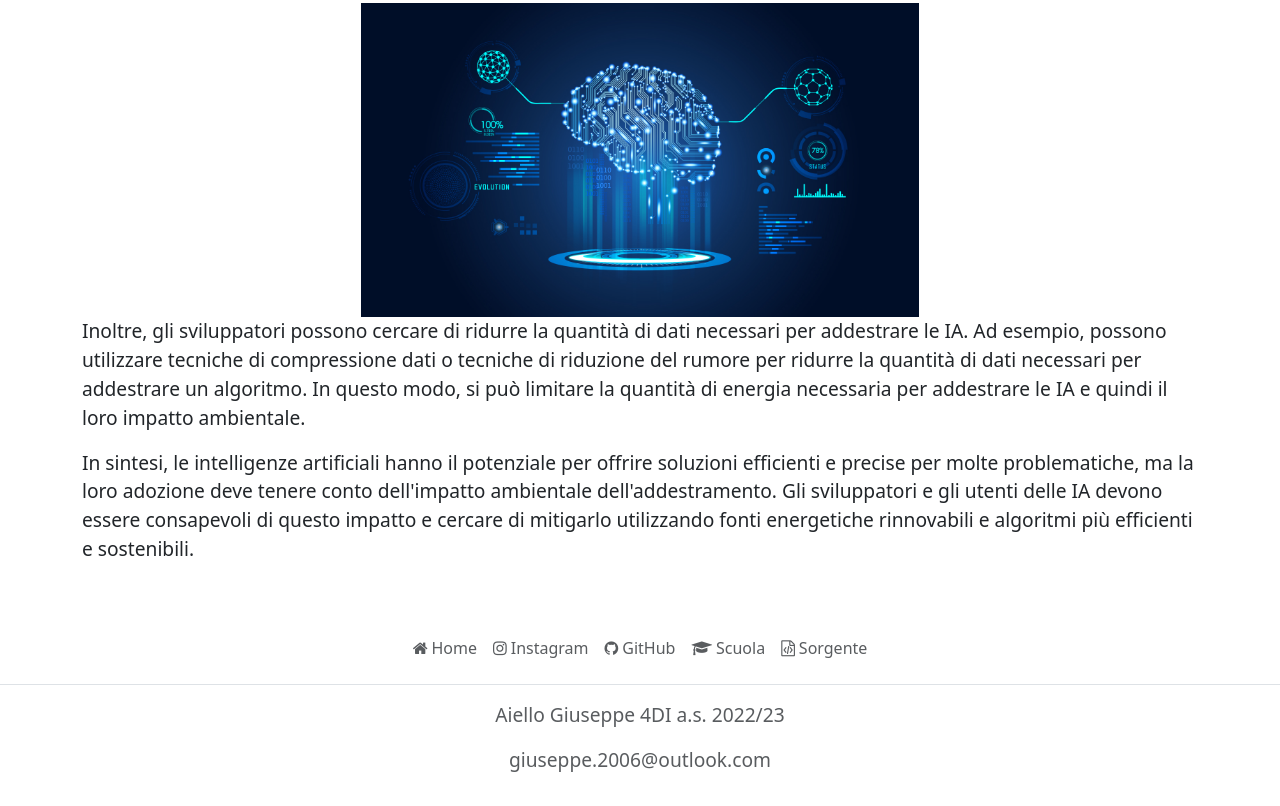
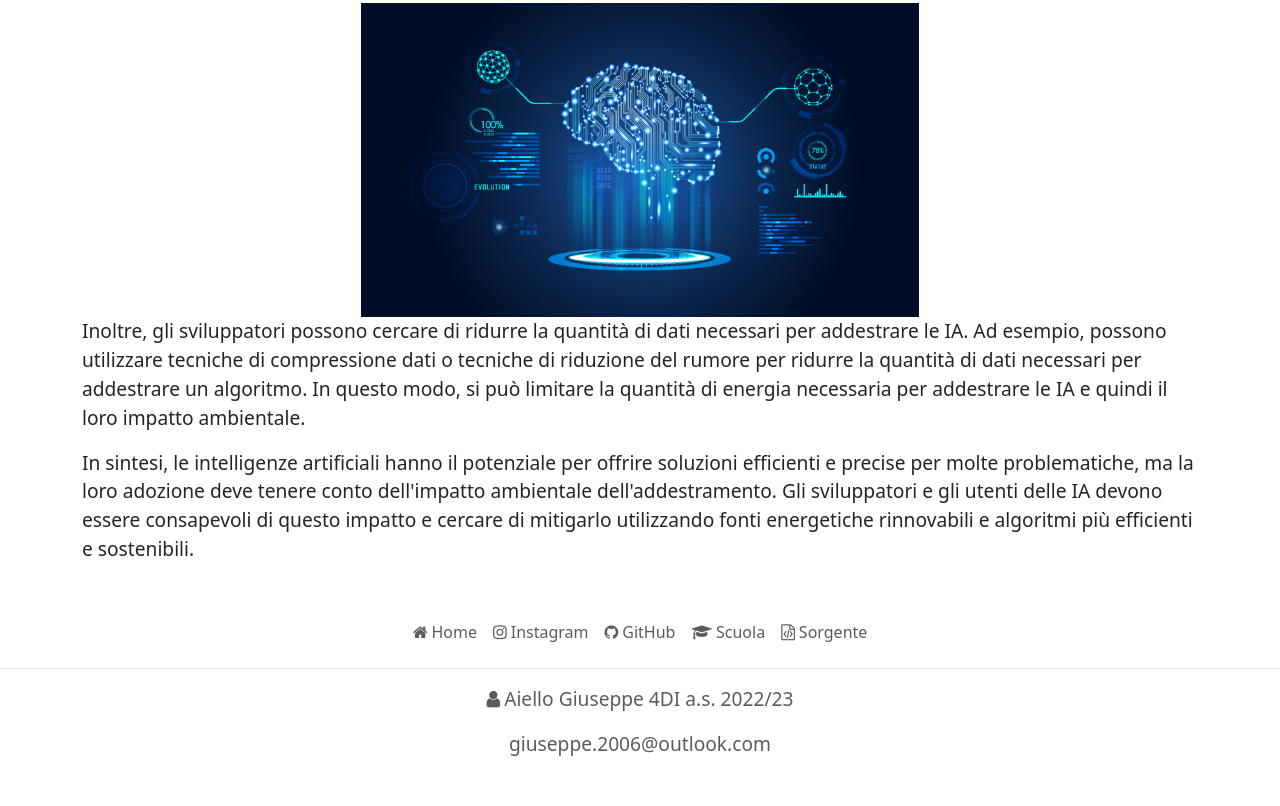
Before and after one commit to Highlander200/EdCivica, a plain HTML site: page IA.html in a window 1280 px wide. Shown: the part 965-1771 px from the top of the page. Drawn offline with nearby package versions, Linux system fonts and the light colour scheme.

Commit message:
fatto a scuola

```diff
--- a/IA.html
+++ b/IA.html
@@ -106,17 +106,29 @@
 
 
 
-    <footer class="py-3 pt-5">
-        <ul class="nav justify-content-center border-bottom pb-3 mb-3">
-            <li class="nav-item"><a href="index.html" class="nav-link px-2 text-body-secondary"><i class="fa fa-home me-1" aria-hidden="true"></i></i>Home</a></li>
-            <li class="nav-item"><a href="https://www.instagram.com/_giuseppe.aiello_/" class="nav-link px-2 text-body-secondary"><i class="fa fa-instagram me-1" aria-hidden="true"></i>Instagram</a></li>
-            <li class="nav-item"><a href="https://github.com/Highlander200" class="nav-link px-2 text-body-secondary"><i class="fa fa-github me-1" aria-hidden="true"></i>GitHub</a></li>
-            <li class="nav-item"><a href="https://www.ittgiorgi.edu.it/" class="nav-link px-2 text-body-secondary"><i class="fa fa-graduation-cap me-1" aria-hidden="true"></i>Scuola</a></li>
-            <li class="nav-item"><a href="source.zip" class="nav-link px-2 text-body-secondary"><i class="fa fa-file-code-o me-1" aria-hidden="true"></i>Sorgente</a></li>
-        </ul>
-        <p class="text-center text-body-secondary">Aiello Giuseppe 4DI a.s. 2022/23</p>
-        <p class="text-center text-body-secondary">giuseppe.2006@outlook.com</p>
+
+    <footer class="nav justify-content-center pb-3 mt-5">
+        <div class="footer">
+            <ul class="nav justify-content-center border-bottom pb-3 mb-3">
+                <li class="nav-item"><a href="index.html" class="nav-link px-2 text-body-secondary"><i
+                            class="fa fa-home me-1" aria-hidden="true"></i></i>Home</a></li>
+                <li class="nav-item"><a href="https://www.instagram.com/_giuseppe.aiello_/"
+                        class="nav-link px-2 text-body-secondary"><i class="fa fa-instagram me-1"
+                            aria-hidden="true"></i>Instagram</a></li>
+                <li class="nav-item"><a href="https://github.com/Highlander200"
+                        class="nav-link px-2 text-body-secondary"><i class="fa fa-github me-1"
+                            aria-hidden="true"></i>GitHub</a></li>
+                <li class="nav-item"><a href="https://www.ittgiorgi.edu.it/"
+                        class="nav-link px-2 text-body-secondary"><i class="fa fa-graduation-cap me-1"
+                            aria-hidden="true"></i>Scuola</a></li>
+                <li class="nav-item"><a href="source.zip" class="nav-link px-2 text-body-secondary"><i
+                            class="fa fa-file-code-o me-1" aria-hidden="true"></i>Sorgente</a></li>
+            </ul>
+            <p class="text-center text-body-secondary"><i class="fa fa-user me-1" aria-hidden="true"></i>Aiello Giuseppe 4DI a.s. 2022/23</p>
+            <p class="text-center text-body-secondary">giuseppe.2006@outlook.com</p>
+        </div>
     </footer>
+
 
 
 
--- a/style/style.css
+++ b/style/style.css
@@ -1,3 +1,7 @@
+body{
+    position: relative;
+}
+
 .content {
     margin-top: 3%;
 }
@@ -19,6 +23,10 @@ img {
     text-align: center;
 }
 
+.footer{
+    width: 100%;
+}
+
 footer a{
     display: inline-block;
     background-color: rgba(255, 255, 255, 0.2);
@@ -29,5 +37,5 @@ footer a{
 
 footer a:hover {
     color: #24262b;
-    background-color: cyan;
+    background-color: #0d6efd;
 }
```
Also changed, not shown: index.html (+10 -6 lines), obsolescenza.html (+11 -6 lines), riciclo.html (+21 -10 lines), room1.html (+10 -6 lines), room2.html (+12 -7 lines), room3.html (+11 -6 lines), room4.html (+11 -6 lines), secret.html (+21 -10 lines), win.html (+20 -10 lines).
